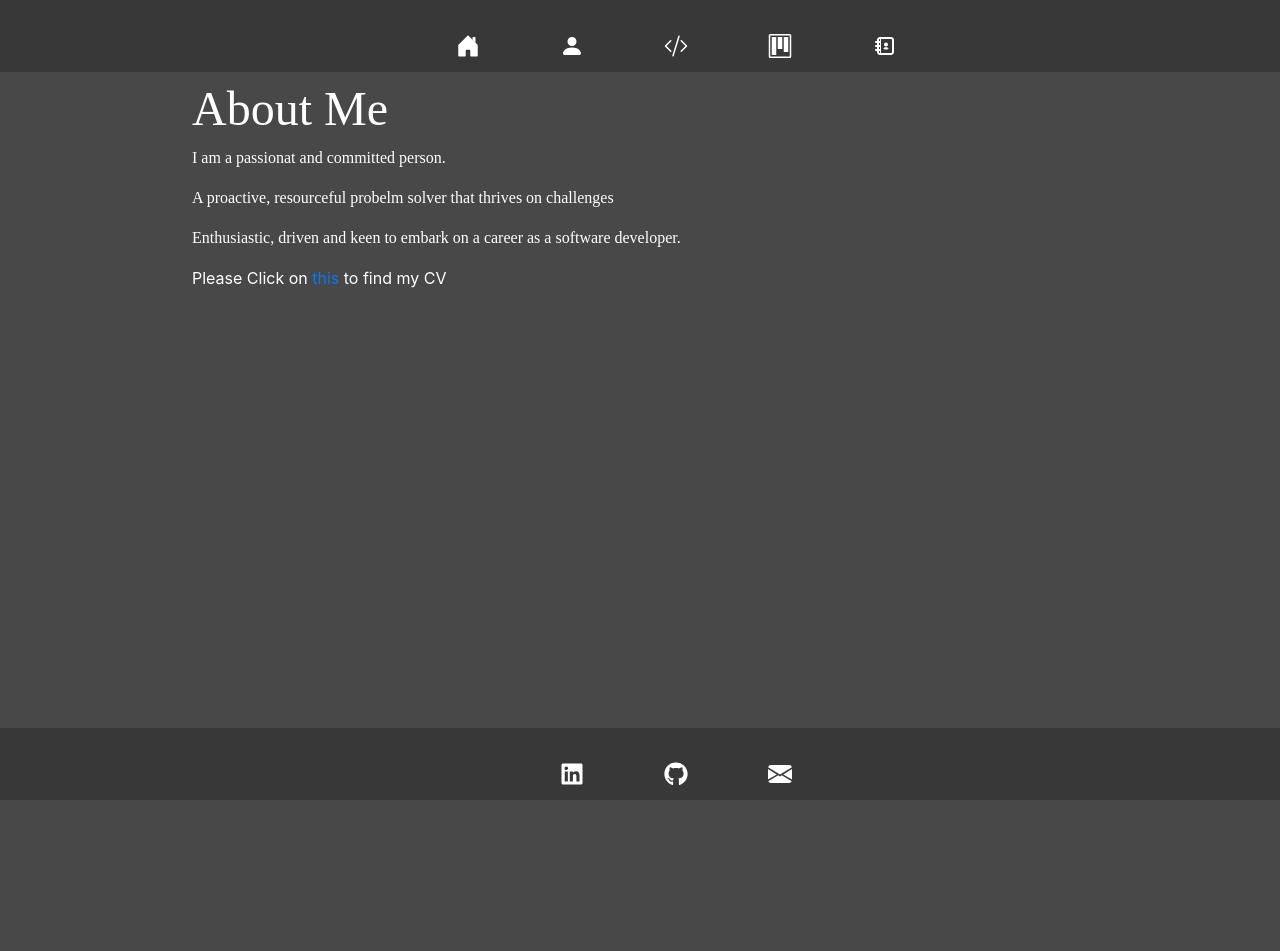
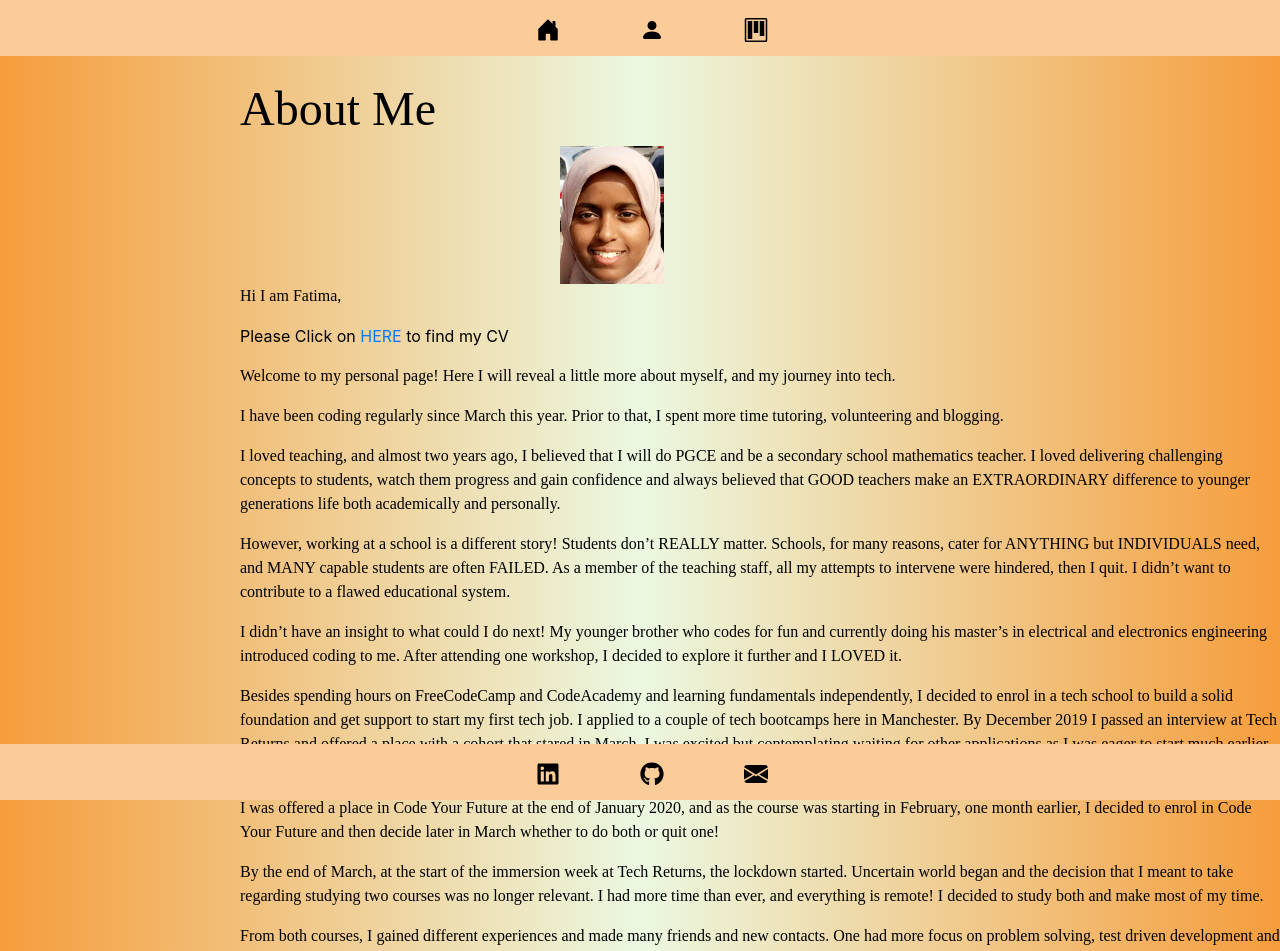
Before and after one commit to FatimaAbdimalik/portfolio, a React (Create React App) app: page /about in a window 1280 px wide. Shown: the top 951 px of the page. Before the commit the page ends 800 px from the top, so only its background shows below. Built offline with nearby package versions, Linux system fonts and the light colour scheme; a web font is replaced by a local one.

Commit message:
added content to about me

```diff
--- a/src/App.js
+++ b/src/App.js
@@ -12,7 +12,7 @@ import SideBar from "./components/SideBar/SideBar.js";
 import Footer from "./components/Footer/Footer.js";
 
 function App() {
-  const baseUrl = "http://localhost:3200";
+  // const baseUrl = "http://localhost:3200";
   return (
     <div className="App">
       <div className="position">
@@ -37,15 +37,15 @@ function App() {
                         <Route path="/about">
                           <About />
                         </Route>
-                        <Route path="/skills">
+                        {/* <Route path="/skills">
                           <Skills />
-                        </Route>
+                        </Route> */}
                         <Route path="/projects">
                           <Projects />
                         </Route>
-                        <Route path="/contact">
+                        {/* <Route path="/contact">
                           <Contact baseUrl={baseUrl} />
-                        </Route>
+                        </Route> */}
                       </Switch>
                     </div>
                   </CSSTransition>
--- a/src/components/About/About.js
+++ b/src/components/About/About.js
@@ -1,6 +1,7 @@
 import React from "react";
 import "../Home/Home.css";
 import "./About.css";
+import photo from "./../../images/photo.png";
 // import { Button, Modal } from "react-bootstrap";
 
 const About = () => {
@@ -20,7 +21,8 @@ const About = () => {
           <div className="side-by-side">
             <div>
               <h1>About Me</h1>
-              {/* <Button
+            </div>
+            {/* <Button
                 variant="secondary"
                 onClick={handleShow}
                 style={{
@@ -80,26 +82,92 @@ const About = () => {
                   </Modal.Footer>
                 </div>
               </Modal> */}
-              <p>I am a passionat and committed person.</p>
-              <p>
-                A proactive, resourceful probelm solver that thrives on
-                challenges{" "}
-              </p>
-              <p>
-                Enthusiastic, driven and keen to embark on a career as a
-                software developer.
-              </p>
-              Please Click on{" "}
+            <img
+              src={photo}
+              alt=""
+              style={{ width: "10%", height: "18%", marginLeft: "20rem" }}
+            />
+            <p>Hi I am Fatima,</p>
+            <div style={{ marginBottom: "1rem" }}>
+              Please Click on
               <a
                 href="https://drive.google.com/file/d/1EgSbDKGwFkMA75xhJP1zqyU-Q5B1HDZZ/view"
                 target="_blank"
                 rel="noopener noreferrer"
               >
-                this
+                {" "}
+                HERE
               </a>{" "}
               to find my CV
-              {/* <a></a> */}
             </div>
+            <p>
+              Welcome to my personal page! Here I will reveal a little more
+              about myself, and my journey into tech.
+            </p>
+            <p>
+              I have been coding regularly since March this year. Prior to that,
+              I spent more time tutoring, volunteering and blogging.
+            </p>
+            <p>
+              I loved teaching, and almost two years ago, I believed that I will
+              do PGCE and be a secondary school mathematics teacher. I loved
+              delivering challenging concepts to students, watch them progress
+              and gain confidence and always believed that GOOD teachers make an
+              EXTRAORDINARY difference to younger generations life both
+              academically and personally.
+            </p>
+            <p>
+              However, working at a school is a different story! Students don’t
+              REALLY matter. Schools, for many reasons, cater for ANYTHING but
+              INDIVIDUALS need, and MANY capable students are often FAILED. As a
+              member of the teaching staff, all my attempts to intervene were
+              hindered, then I quit. I didn’t want to contribute to a flawed
+              educational system.
+            </p>
+            <p>
+              I didn’t have an insight to what could I do next! My younger
+              brother who codes for fun and currently doing his master’s in
+              electrical and electronics engineering introduced coding to me.
+              After attending one workshop, I decided to explore it further and
+              I LOVED it.
+            </p>
+            <p>
+              Besides spending hours on FreeCodeCamp and CodeAcademy and
+              learning fundamentals independently, I decided to enrol in a tech
+              school to build a solid foundation and get support to start my
+              first tech job. I applied to a couple of tech bootcamps here in
+              Manchester. By December 2019 I passed an interview at Tech Returns
+              and offered a place with a cohort that stared in March. I was
+              excited but contemplating waiting for other applications as I was
+              eager to start much earlier than March.
+            </p>
+            <p>
+              I was offered a place in Code Your Future at the end of January
+              2020, and as the course was starting in February, one month
+              earlier, I decided to enrol in Code Your Future and then decide
+              later in March whether to do both or quit one!
+            </p>
+            <p>
+              By the end of March, at the start of the immersion week at Tech
+              Returns, the lockdown started. Uncertain world began and the
+              decision that I meant to take regarding studying two courses was
+              no longer relevant. I had more time than ever, and everything is
+              remote! I decided to study both and make most of my time.
+            </p>
+            <p>
+              From both courses, I gained different experiences and made many
+              friends and new contacts. One had more focus on problem solving,
+              test driven development and cloud technologies such as AWS and the
+              other had more focus on personal growth and implement tech skills
+              in building simple application. I believe both experiences
+              benefited me and made me ready to start my first ever role in
+              tech.
+            </p>
+            <p>
+              Currently, I am looking for my first tech role as a Junior
+              Software Engineer and keen to work within a business that is
+              principled, has a mission, and cares about societies needs.
+            </p>
           </div>
         </div>
       </div>
--- a/src/components/Home/Home.css
+++ b/src/components/Home/Home.css
@@ -3,7 +3,7 @@
 @import url("https://fonts.googleapis.com/css2?family=Sansita+Swashed:wght@300&display=swap");
 .intro {
   margin-top: 5rem;
-  margin-left: 12rem;
+  margin-left: 15rem;
 }
 
 .intro_border {
@@ -27,17 +27,14 @@
 }
 
 body {
-  background-color: #484848;
-  color: white;
+  background-image: linear-gradient(0.25turn, #f69d3c, #ebf8e1, #f69d3c);
+  color: black;
   height: 100%;
 }
 
 h1 {
   font-family: "Sansita Swashed", cursive;
   font-size: 3rem;
-}
-.side-by-side {
-  display: flex;
 }
 
 p {
@@ -77,3 +74,12 @@ h4 {
   font-family: "Chilanka", cursive;
   font-weight: bold;
 }
+
+.tags > a {
+  color: black;
+  font-size: 1.5rem;
+}
+
+.button > button {
+  background-color: #f69d3c;
+}
--- a/src/components/Home/Home.js
+++ b/src/components/Home/Home.js
@@ -1,18 +1,37 @@
 import React from "react";
 import "./Home.css";
+import { Link } from "react-router-dom";
+
 const Home = () => {
   return (
     <div>
-      <div className="intro">
-        <h1>Hi</h1>
-        <h1>My name is Fatima</h1>
-        <h1>A Full Stack Developer</h1>
-        <div style={{ color: "black", fontSize: "1rem" }}>
-          <h4>
-            Welcome to my personal page which is currently under development.
-            Check back soon
-          </h4>
-        </div>
+      <h1
+        style={{
+          marginTop: "15rem",
+          display: "flex",
+          justifyContent: "center",
+          alignItems: "center",
+        }}
+      >
+        Hi, I am Fatima, a Full Stack Developer{" "}
+      </h1>
+      <div
+        style={{
+          marginTop: "2rem",
+          display: "flex",
+          justifyContent: "center",
+          alignItems: "center",
+        }}
+        className="button"
+      >
+        <button style={{ marginRight: "1rem" }} className="tags">
+          {" "}
+          <Link to="/about">About Me</Link>
+        </button>
+        <button className="tags">
+          {" "}
+          <Link to="/projects">Projects</Link>
+        </button>
       </div>
     </div>
   );
--- a/src/components/HoverToggle/HoverToggle.css
+++ b/src/components/HoverToggle/HoverToggle.css
@@ -8,7 +8,7 @@
 }
 .icon,
 .text {
-  color: white;
+  color: black;
 }
 
 .text {
--- a/src/components/Projects/Projects.js
+++ b/src/components/Projects/Projects.js
@@ -24,7 +24,7 @@ const Projects = () => {
     {
       name: "Quote-Generator",
       intro:
-        "An application that generates a random quote and displays the quote and the quote author everytime a button in clicked",
+        "An application that generates a random quote and displays the quote and the quote author every time a button in clicked",
       image: QuoteGenerator,
       techStack: "ReactJs,CSS",
       live: "https://quote-generato-app.netlify.app/",
@@ -61,7 +61,7 @@ const Projects = () => {
     {
       name: "To-Do",
       intro:
-        "A simple application to assist users to be organised by adding chores",
+        "A simple application to assist users to create and organise tasks",
       image: Todo,
       techStack:
         "ReactJs, axios, MySQL, AWS Serverless Lambda,React Bootstrap, moment",
--- a/src/components/SideBar/SideBar.css
+++ b/src/components/SideBar/SideBar.css
@@ -1,7 +1,7 @@
 .side-bar {
   list-style: none;
-  margin-top: 2rem;
-  margin-right: 3rem;
+  margin-top: 1rem;
+  margin-right: 6rem;
   display: flex;
   justify-content: center;
 }
@@ -19,7 +19,7 @@ li.list_style > a {
 .background_colour {
   display: flex;
   flex-direction: column;
-  background-color: #383838;
+  background-color: #facc9a;
   position: fixed;
   width: 100%;
   z-index: 1;
@@ -28,15 +28,15 @@ li.list_style > a {
 .footer {
   display: flex;
   flex-direction: column;
-  background-color: #383838;
+  background-color: #facc9a;
   position: fixed;
   bottom: 0;
   width: 100%;
 }
 .side-bar-footer {
   list-style: none;
-  margin-top: 2rem;
-  margin-right: 3rem;
+  margin-top: 1rem;
+  margin-right: 6rem;
   display: flex;
   justify-content: center;
 }
--- a/src/components/SideBar/SideBar.js
+++ b/src/components/SideBar/SideBar.js
@@ -29,21 +29,21 @@ const SideBar = () => {
             />
           </Link>
         </li>
-        <li className="list_style">
+        {/* <li className="list_style">
           <Link to="/skills">
             <HoverToggle icons={<BsCodeSlash size="1.5rem" />} text="SKILLS" />
           </Link>
-        </li>
+        </li> */}
         <li className="list_style">
           <Link to="/projects">
             <HoverToggle icons={<GoProject size="1.5rem" />} text="PROJECTS" />
           </Link>
         </li>
-        <li className="list_style">
+        {/* <li className="list_style">
           <Link to="/contact">
             <HoverToggle icons={<TiContacts size="1.5rem" />} text="CONTACT" />
           </Link>
-        </li>
+        </li> */}
       </ul>
     </div>
   );
```
Also changed, not shown: src/images/photo.png (added).
